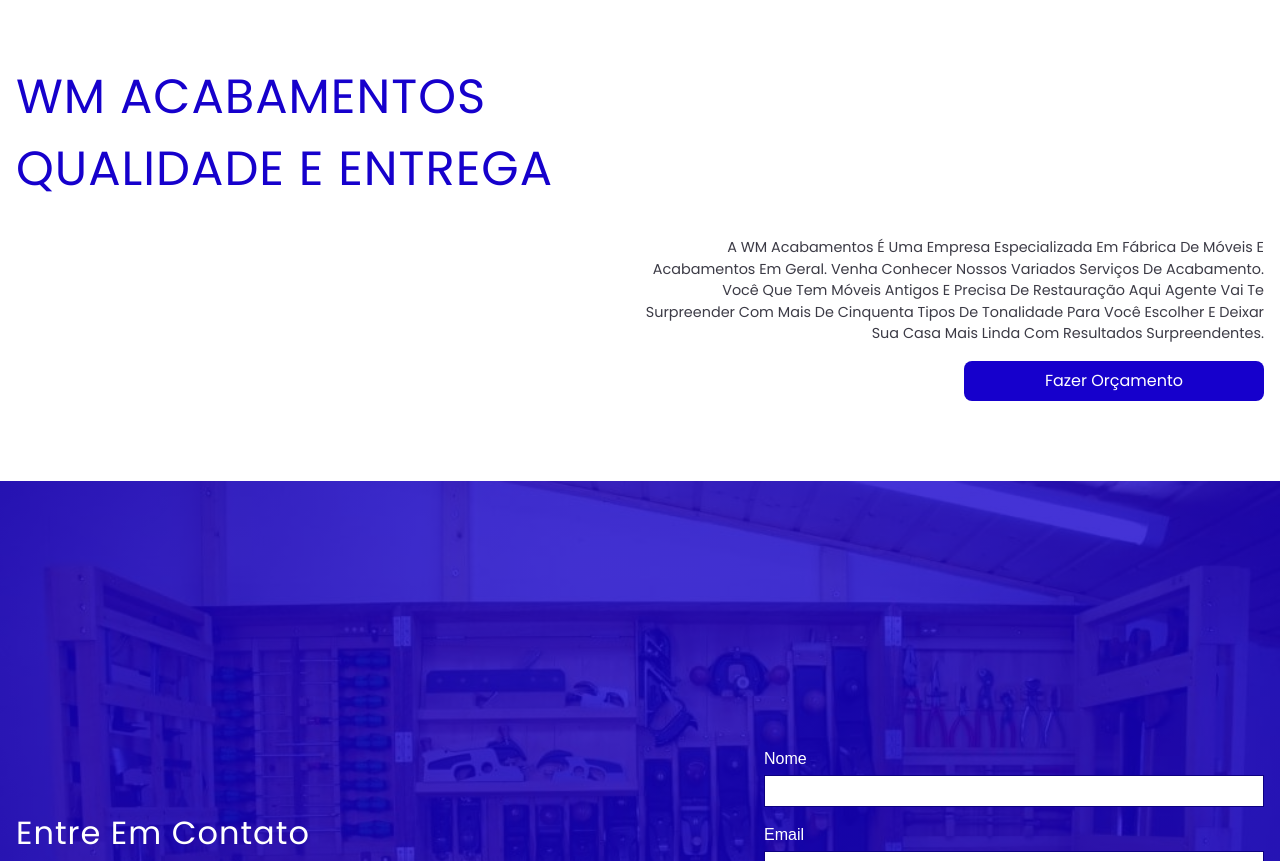
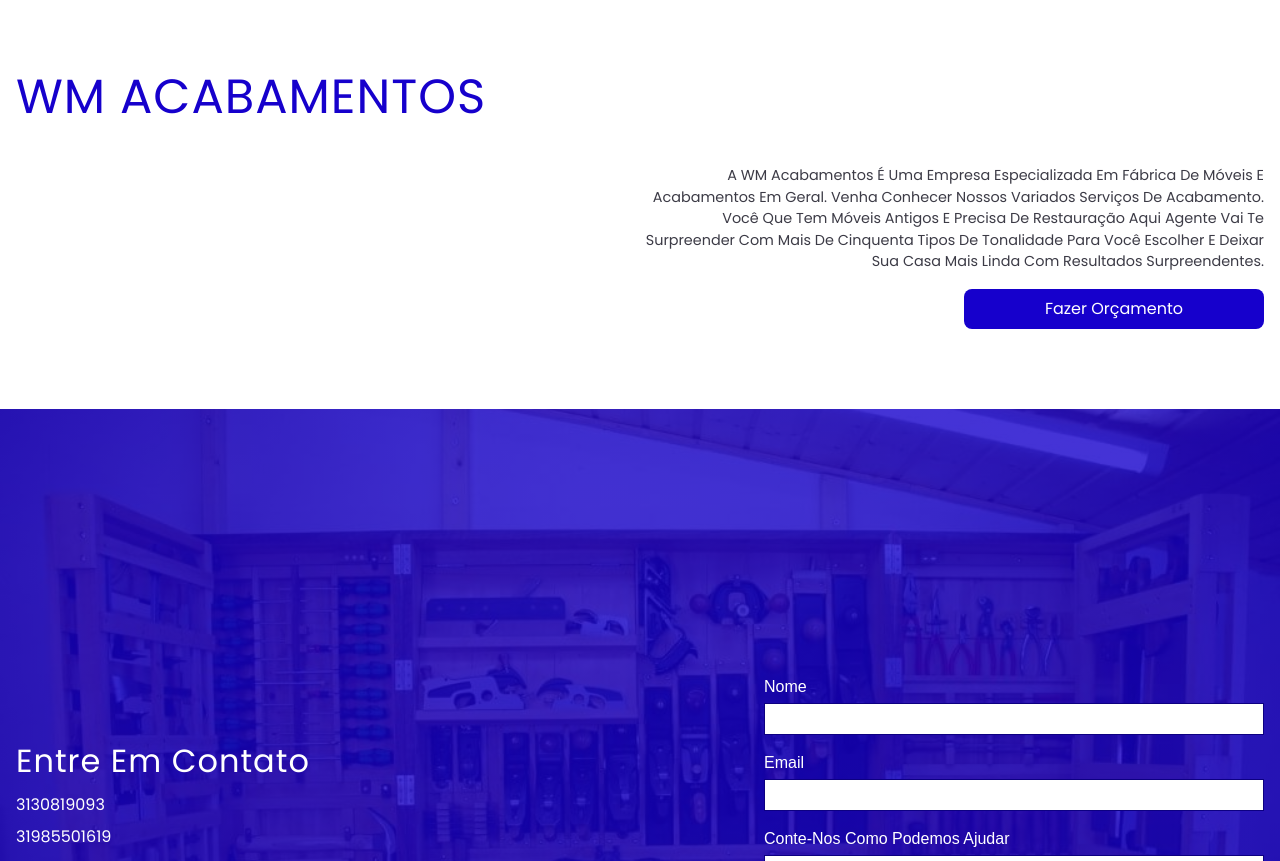
Before and after one commit to Windisley/WM-Acabamentos, a website: page index.html in a window 1280 px wide. Shown: the part 1643-2504 px from the top of the page. Drawn offline with nearby package versions, Linux system fonts and the light colour scheme; files that its build step writes are made by us from their sources; a script that the page names is missing.

Commit message:
Alterando O Titulo De Quem Somos

```diff
--- a/index.html
+++ b/index.html
@@ -325,7 +325,7 @@
                         text-left min750:text-titlepw text-blue-primary
                         w-2/4 min300:text-title
                         ">
-                            WM ACABAMENTOS QUALIDADE E ENTREGA
+                            WM ACABAMENTOS
                         </h3>
 
                         <div class="
```
